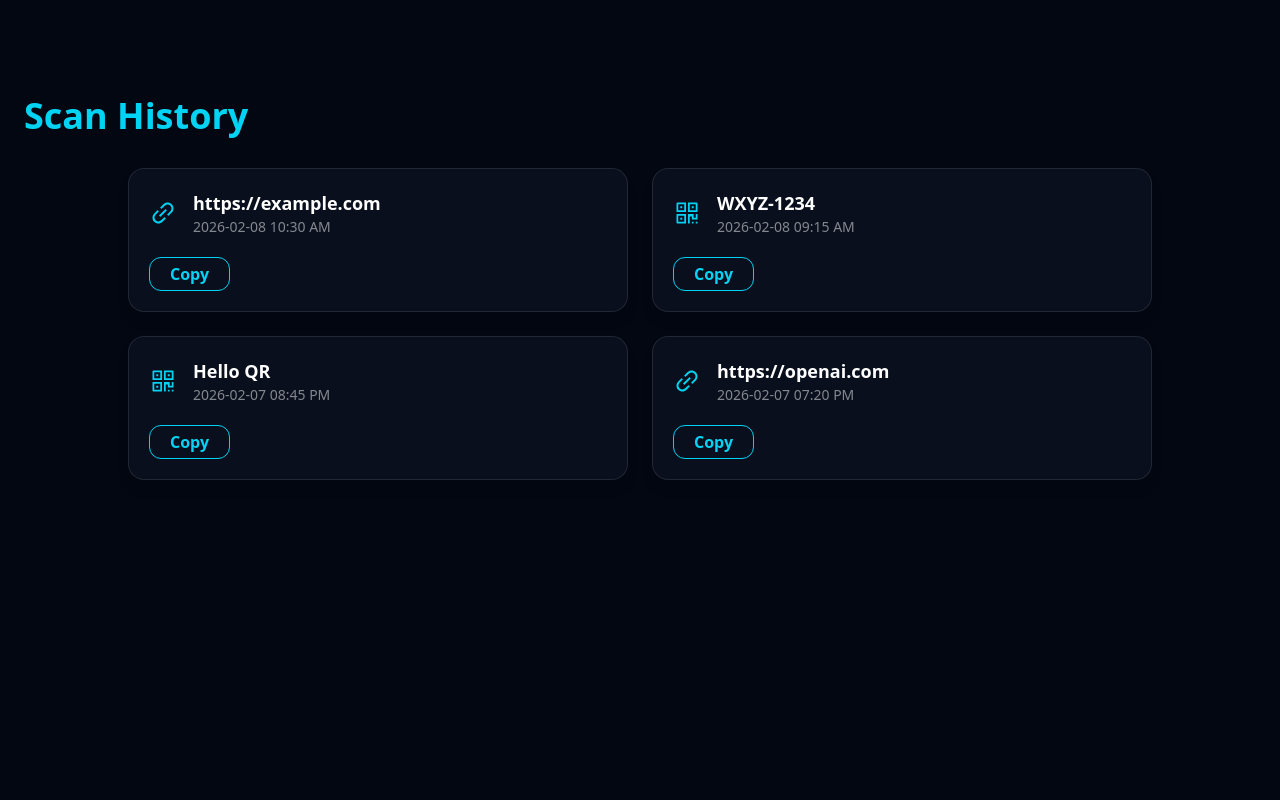
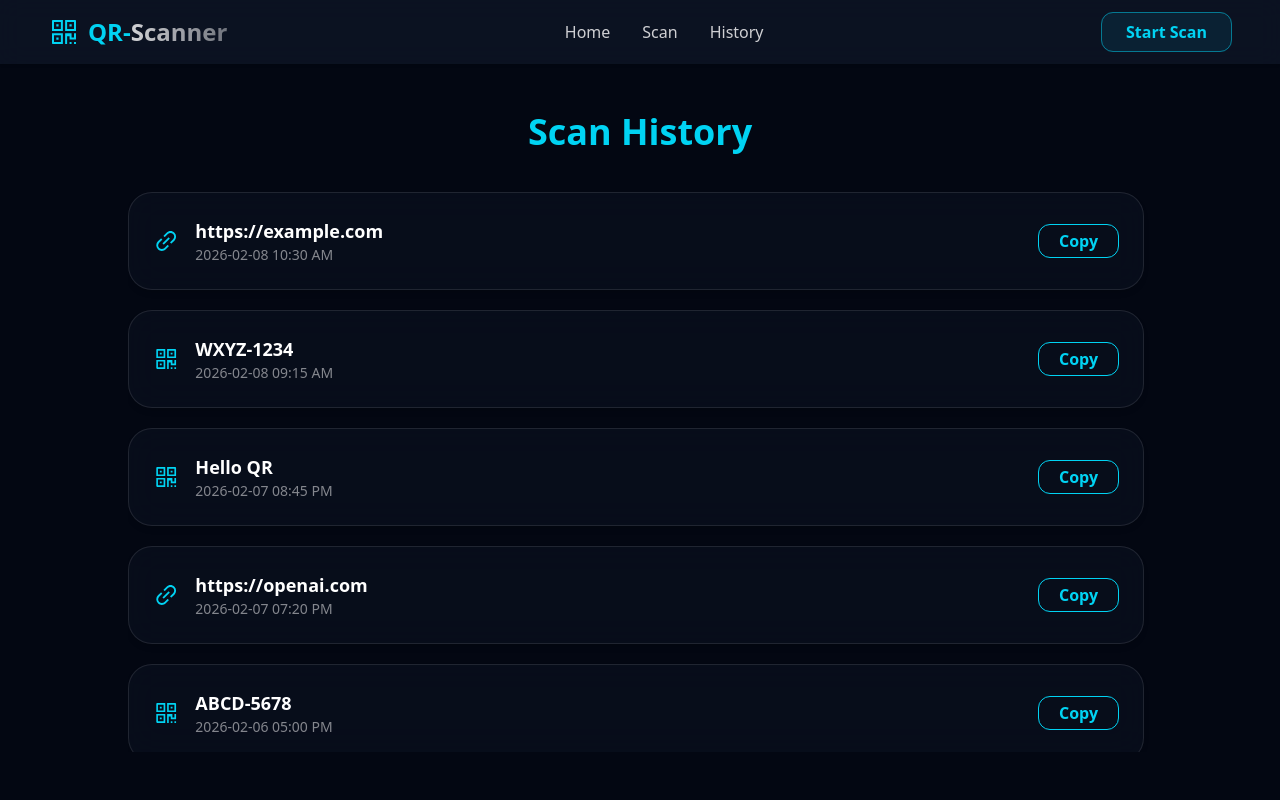
Before and after one commit to Muhammadkashif20/qr-scanner-app, a React (Vite) app in the folder qr-scanner-app/: page /history in a window 1280 px wide. Shown: the top 800 px of the page. Built offline with nearby package versions, Linux system fonts and the light colour scheme.

Commit message:
mostly completed UI Work move to functionalty

```diff
--- a/qr-scanner-app/Components/History.jsx
+++ b/qr-scanner-app/Components/History.jsx
@@ -1,5 +1,7 @@
 import React from "react";
 import { AiOutlineLink, AiOutlineQrcode } from "react-icons/ai";
+import Header from "./Header";
+import Footer from "./Footer";
 
 const History = () => {
   const dummyData = [
@@ -7,34 +9,45 @@ const History = () => {
     { type: "Code", value: "WXYZ-1234", date: "2026-02-08 09:15 AM" },
     { type: "Text", value: "Hello QR", date: "2026-02-07 08:45 PM" },
     { type: "URL", value: "https://openai.com", date: "2026-02-07 07:20 PM" },
+    { type: "Code", value: "ABCD-5678", date: "2026-02-06 05:00 PM" },
+    { type: "Text", value: "Sample QR Text", date: "2026-02-05 11:30 AM" },
   ];
 
   return (
-    <div className="min-h-screen bg-gray-950 text-white pt-24 px-6">
-      {/* Page Title */}
-      <h2 className="text-3xl md:text-4xl font-bold text-cyan-400 mb-8 text-center md:text-left">
+    <div className="bg-gray-950 text-white min-h-screen flex flex-col">
+      <Header />
+
+      <main className="flex-1 pt-28 px-6">
+        {/* Centered Page Title */}
+        <h2 className="text-3xl md:text-4xl font-bold text-cyan-400 mb-10 text-center">
           Scan History
         </h2>
 
-      {/* History Cards */}
-      <div className="grid grid-cols-1 md:grid-cols-2 gap-6 max-w-5xl mx-auto">
+        {/* Scrollable History Cards */}
+        <div className="max-w-5xl mx-auto">
+          <div className="history-scroll flex flex-col gap-5 max-h-[70vh] overflow-y-auto pr-2 pb-12
+                          scrollbar-thin scrollbar-thumb-cyan-700/60 scrollbar-track-gray-950/50">
             {dummyData.map((item, index) => (
               <div
                 key={index}
-            className="flex flex-col justify-between p-5 rounded-2xl bg-gray-900/50 backdrop-blur-md border border-white/10 shadow-lg hover:scale-105 hover:border-cyan-400/60 transition-transform duration-300"
+                className="flex flex-col md:flex-row justify-between items-start md:items-center p-6 rounded-3xl
+                           bg-gray-900/40 backdrop-blur-lg border border-white/10 shadow-md transition-all duration-200"
               >
-            <div className="flex items-center gap-4 mb-3">
+                {/* Icon + Info */}
+                <div className="flex items-center gap-4 w-full md:w-3/4">
                   {item.type === "URL" && <AiOutlineLink className="text-cyan-400 w-7 h-7" />}
                   {(item.type === "Code" || item.type === "Text") && (
                     <AiOutlineQrcode className="text-cyan-400 w-7 h-7" />
                   )}
-              <div>
+
+                  <div className="flex flex-col w-full">
                     <p className="text-white font-semibold text-lg truncate">{item.value}</p>
                     <p className="text-white/50 text-sm">{item.date}</p>
                   </div>
                 </div>
 
-            <button className="mt-2 self-start px-5 py-1 rounded-xl border border-cyan-400 text-cyan-400 font-semibold hover:bg-cyan-400/20 transition">
+                {/* Copy Button */}
+                <button className="mt-3 md:mt-0 self-start md:self-auto px-5 py-1 rounded-xl border border-cyan-400 text-cyan-400 font-semibold hover:bg-cyan-400/20 transition">
                   Copy
                 </button>
               </div>
@@ -43,10 +56,17 @@ const History = () => {
 
           {/* Empty State */}
           {dummyData.length === 0 && (
-        <p className="text-white/50 text-center mt-20">
+            <p className="text-white/50 text-center mt-20 text-lg">
               No scans available yet. Start scanning now!
             </p>
           )}
+        </div>
+      </main>
+
+      {/* Footer with spacing */}
+      <div className="mt-12">
+        <Footer />
+      </div>
     </div>
   );
 };
--- a/qr-scanner-app/src/index.css
+++ b/qr-scanner-app/src/index.css
@@ -20,3 +20,29 @@
   0% { background-position: -300% 0; }
   100% { background-position: 300% 0; }
 }
+
+/* Custom dark & cyan scrollbar */
+.history-scroll::-webkit-scrollbar {
+  width: 10px;
+}
+
+.history-scroll::-webkit-scrollbar-track {
+  background: rgba(17, 24, 39, 0.5); /* gray-950 semi-transparent */
+  border-radius: 10px;
+}
+
+.history-scroll::-webkit-scrollbar-thumb {
+  background: rgba(8, 145, 178, 0.6); /* cyan accent */
+  border-radius: 10px;
+  transition: background 0.3s;
+}
+
+.history-scroll::-webkit-scrollbar-thumb:hover {
+  background: rgba(8, 145, 178, 0.9);
+}
+
+/* Firefox scrollbar support */
+.history-scroll {
+  scrollbar-width: thin;
+  scrollbar-color: rgba(8,145,178,0.6) rgba(17,24,39,0.5);
+}
```
Lines whose indentation alone changed are shown as unchanged.
